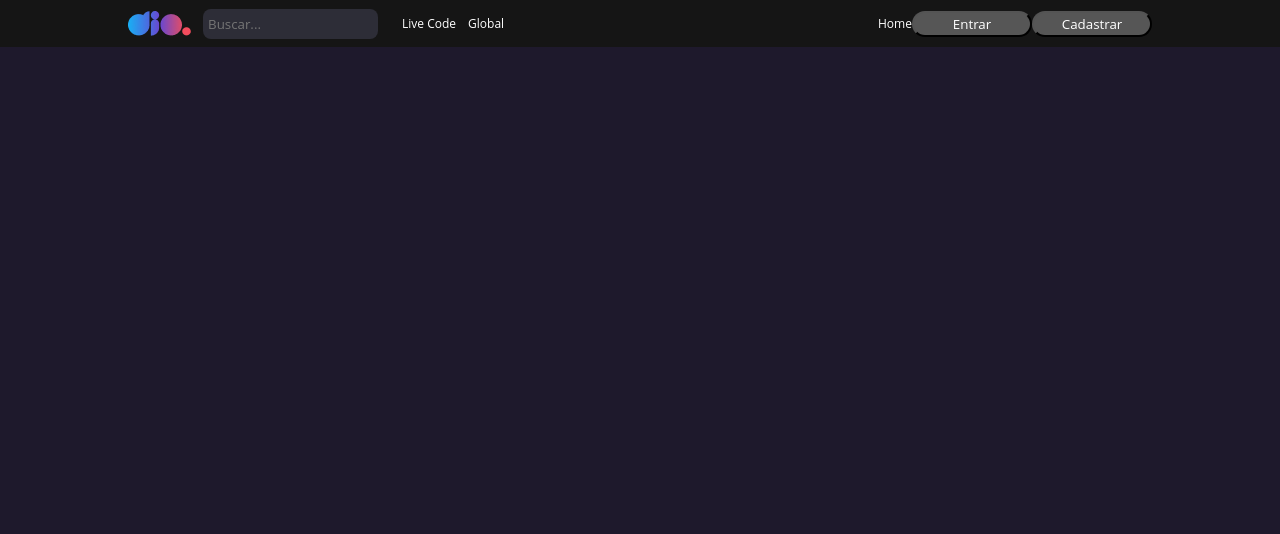
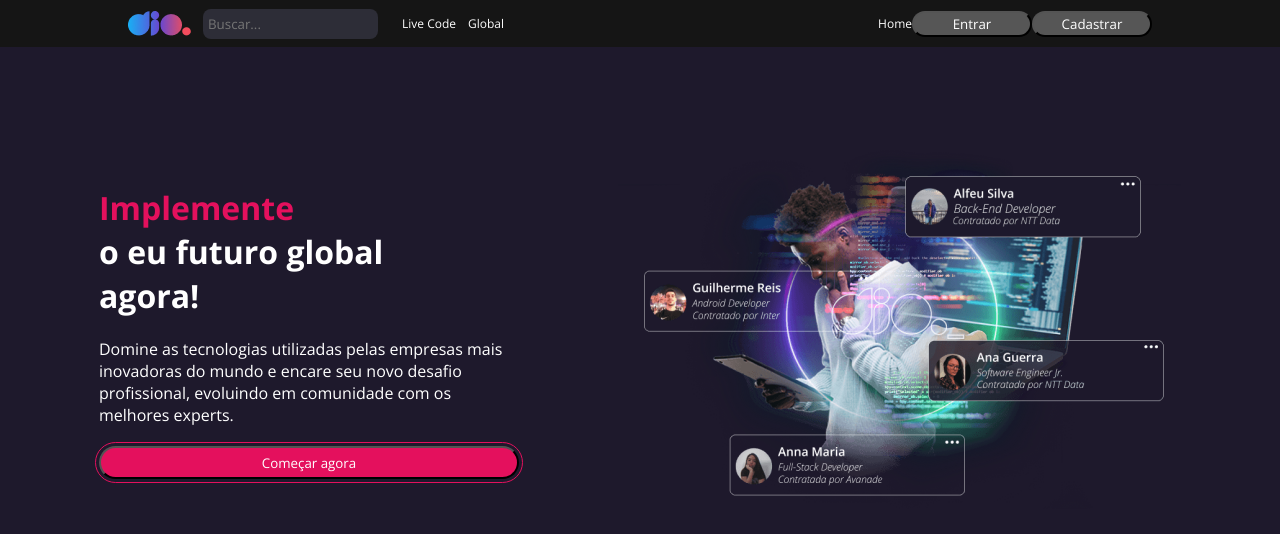
Before and after one commit to juceliocosta/dio-clone, a React (Create React App) app: page / in a window 1280 px wide. Shown: the top 534 px of the page. Built offline with nearby package versions, Linux system fonts and the light colour scheme.

Commit message:
feat: add page home

```diff
--- a/public/index.html
+++ b/public/index.html
@@ -8,6 +8,10 @@
       name="description"
       content="Web site created using create-react-app"
     />
+
+    <link rel="preconnect" href="https://fonts.googleapis.com">
+    <link rel="preconnect" href="https://fonts.gstatic.com" crossorigin>
+    <link href="https://fonts.googleapis.com/css2?family=Open+Sans:ital,wght@0,300..800;1,300..800&family=Roboto:ital,wght@0,100..900;1,100..900&display=swap" rel="stylesheet">
     <title>React App</title>
   </head>
   <body>
--- a/src/components/Button/styles.js
+++ b/src/components/Button/styles.js
@@ -14,11 +14,16 @@ export const ButtonContainer = styled.button`
         min-width: 168px;
         height: 33px;
 
+        &:hover {
+            opacity: 0.6;
+            cursor: pointer;
+        }
+
         &::after {
             content: "";
             position: absolute;
             border: 1px solid #e4105d;
-            top: -5px;
+            top: -6px;
             left: -6px;
             width: calc(100% + 10px);
             height: calc(100% + 10px);
--- a/src/pages/home/index.js
+++ /dev/null
@@ -1,13 +0,0 @@
-import { Link } from "react-router-dom";
-import Button from "../../components/Button";
-import Header from "../../components/Header";
-
-const Home = () => {
-  return (
-    <>
-        <Header />
-    </>
-  )
-}
-
-export default Home;
--- /dev/null
+++ b/src/pages/home/index.jsx
@@ -0,0 +1,35 @@
+import { Link } from "react-router-dom";
+
+import bannerImage from '../../assets/banner.png';
+import Button from "../../components/Button";
+import Header from "../../components/Header";
+
+import { Container, TextContent, Title, TitleHighlight } from "./styles";
+
+const Home = () => {
+  return (
+    <>
+      <Header />
+      <Container>
+        <div>
+          <Title>
+            <TitleHighlight>
+              Implemente
+              <br />
+            </TitleHighlight>
+            o eu futuro global agora!
+          </Title>
+          <TextContent>
+            Domine as tecnologias utilizadas pelas empresas mais inovadoras do mundo e encare seu novo desafio profissional, evoluindo em comunidade com os melhores experts.
+          </TextContent>
+          <Button title="Começar agora" variant="secondary" onClick={()=>null} />
+        </div>
+        <div>
+          <img src={bannerImage} alt="Imagem principal" width="100%"/>
+        </div>
+      </Container>
+    </>
+  )
+}
+
+export default Home;
--- /dev/null
+++ b/src/pages/home/styles.js
@@ -0,0 +1,41 @@
+import styled from "styled-components";
+
+export const Container = styled.main`
+    margin-top: 60px;
+
+    display: flex;
+    flex-flow: row wrap;
+    justify-content: space-evenly;
+    align-items: center;
+
+    div {
+        margin-top: 40px;
+    }
+`;
+
+export const Title = styled.h2`
+    font-style: normal;
+    font-weight: 700;
+    font-size: 32px;
+    width: 320px;
+    margin-bottom: 20px;
+    line-height: 44px;
+
+    color: #FFFFFF
+`;
+
+export const TitleHighlight = styled.span`
+    color: #E4105d;
+`;
+
+export const TextContent = styled.p`
+    font-family: 'Open Sans';
+    font-style: normal;
+    font-weight: 400;
+    font-size: 16px;
+    width: 420px;
+    margin-bottom: 20px;
+    line-height: 22px;
+
+    color: #FFFFFF
+`;
```
